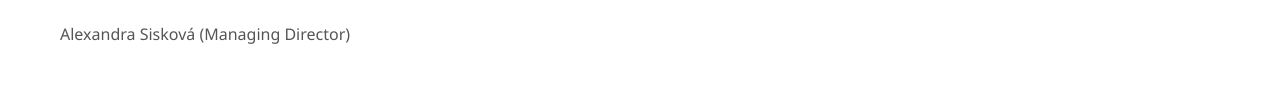
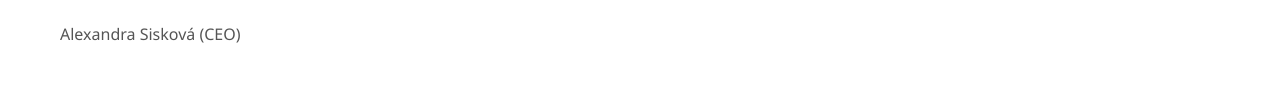
Before and after one commit to teststranka/teststranka.github.io, a plain HTML site: page pages/Impressum-en.html in a window 1280 px wide. Shown: the part 504-610 px from the top of the page. Drawn offline with Linux system fonts and the light colour scheme.

Commit message:
Update Impressum-en.html

```diff
--- a/pages/Impressum-en.html
+++ b/pages/Impressum-en.html
@@ -62,7 +62,7 @@
             </p>
 
             <h2>Represented by</h2>
-            <p>Alexandra Sisková (Managing Director)</p>
+            <p>Alexandra Sisková (CEO)</p>
 
             <h2>Commercial Register</h2>
             <p>
```
